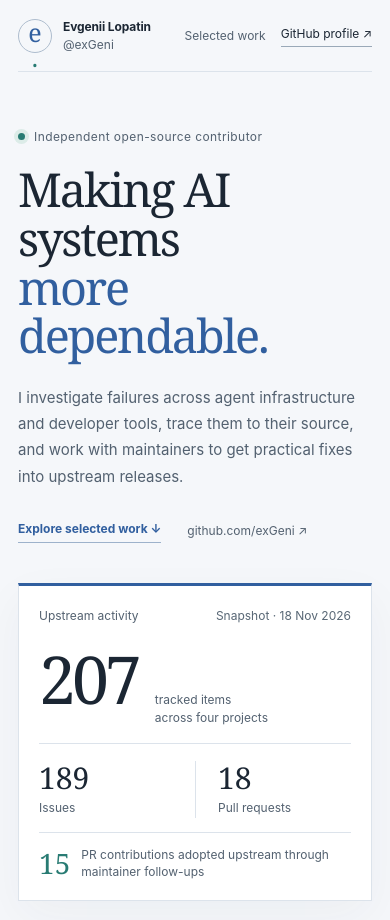
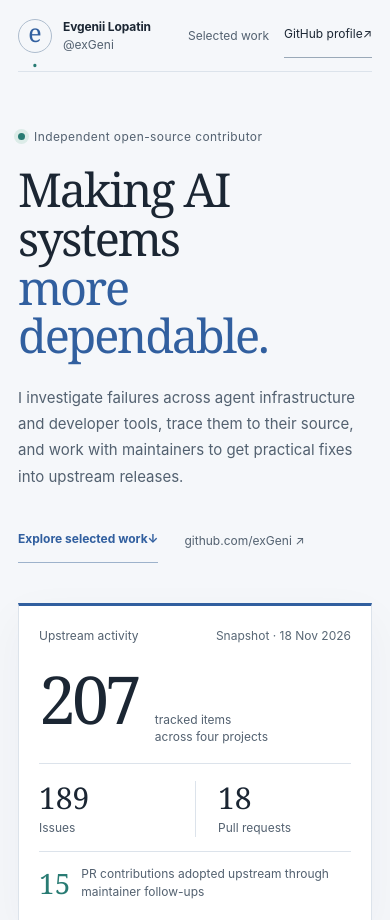
Before and after one commit to exGeni/exgeni.github.io, a plain HTML site: page index.html in a window 390 px wide. Shown: the top 920 px of the page. Drawn offline with Linux system fonts and the light colour scheme.

Commit message:
style(design): FINDING-003 enlarge mobile link targets

```diff
--- a/styles.css
+++ b/styles.css
@@ -166,6 +166,12 @@ code { padding: 1px 4px; background: #e4eaf0; color: #34475d; font-size: .9em; b
 .site-footer > a { color: var(--blue); font-size: 12px; }
 @media (max-width: 850px) {
   .wrap { width: min(100% - 42px, var(--max)); }
+  .site-header .identity, nav a, .hero-links a, .case-result a, .case-links a, .method-inner a, .site-footer > a {
+    display: inline-flex;
+    align-items: center;
+    min-width: 44px;
+    min-height: 44px;
+  }
   .hero { grid-template-columns: 1fr; gap: 40px; padding-block: 67px; }
   .hero-ledger { max-width: 520px; }
   .activity-grid { grid-template-columns: 1fr; gap: 25px; }
```
